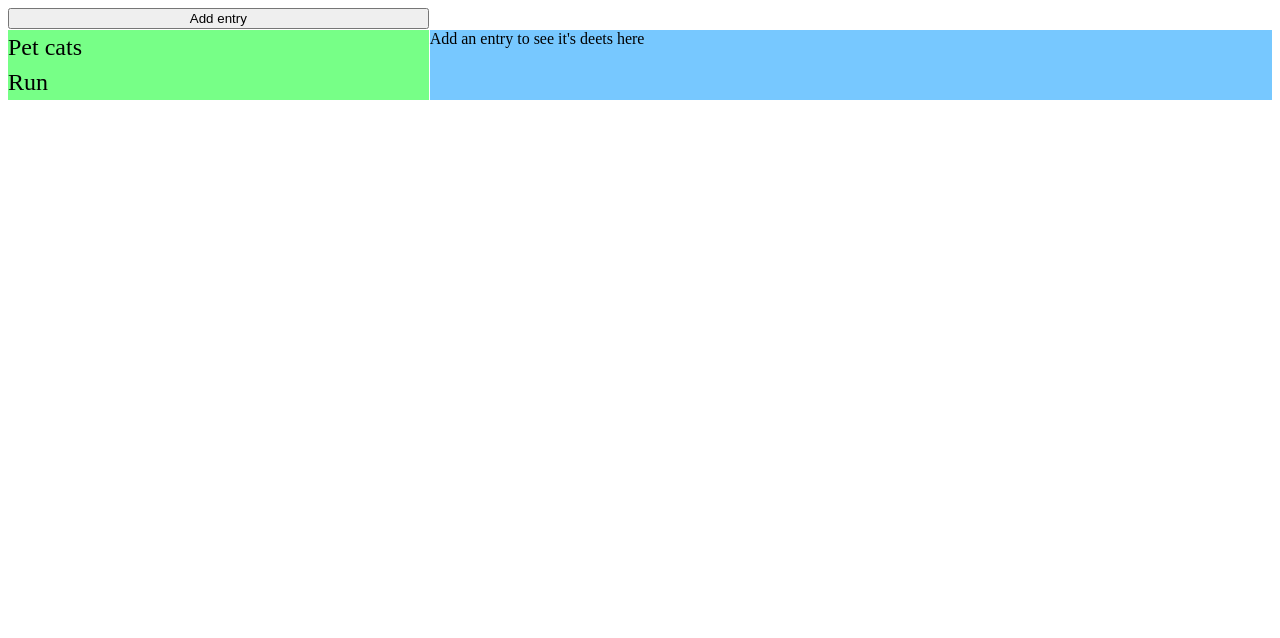
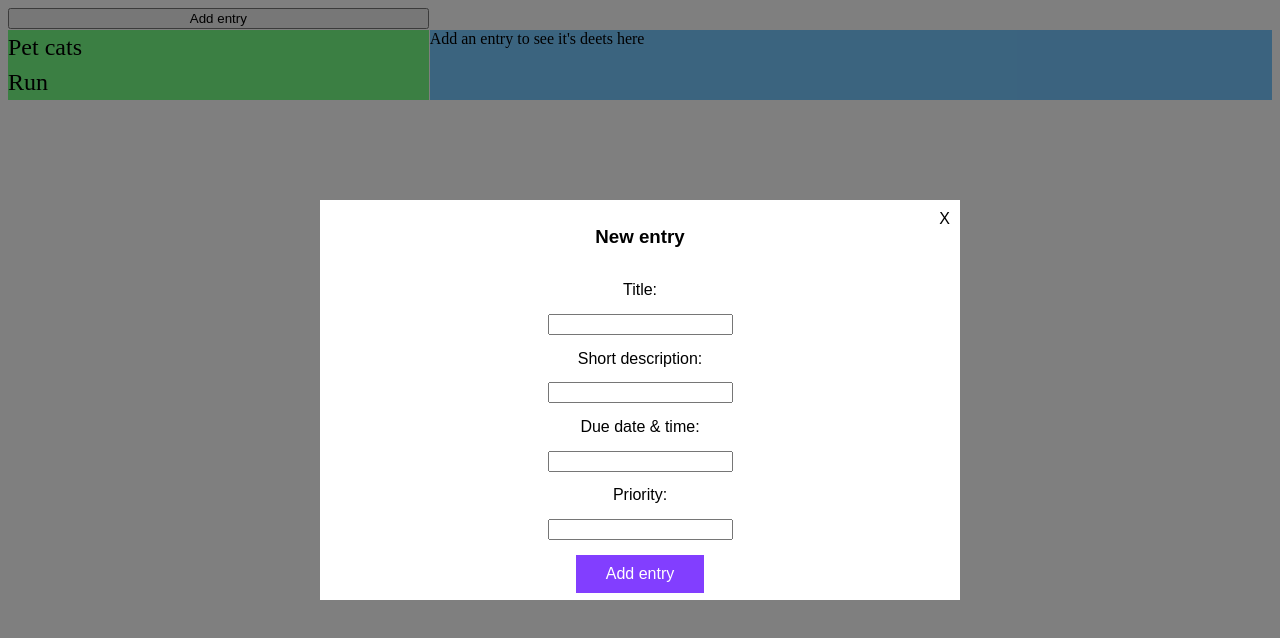
Before and after one commit to NickF0217/to-do, a website built with webpack: page dist/index.html in a window 1280 px wide. Both pictures are taken after a click on the button "Add entry". Built offline with nearby package versions, Linux system fonts and the light colour scheme.

Commit message:
Code to open and close modal imported and functional

```diff
--- a/src/index.js
+++ b/src/index.js
@@ -1,7 +1,14 @@
 import makeNewListing from "./add-listing";
+import {
+    addNewBtn,
+    modalClose,
+} from "./modal.js";
 
 const leftSide = document.querySelector('#left-side');
 const details = document.querySelector('#details');
+
+addNewBtn;
+modalClose;
 
 let mainList = [];
 
--- /dev/null
+++ b/src/modal.js
@@ -0,0 +1,17 @@
+const addNewBtn = document.querySelector('#add-new');
+const modalBg = document.querySelector('#modal-bg');
+const modalForm = document.querySelector('#modal');
+const modalClose = document.querySelector('#modal-close');
+
+addNewBtn.addEventListener('click', () => {
+    modalBg.classList.add('bg-active');
+});
+
+modalClose.addEventListener('click', () => {
+    modalBg.classList.remove('bg-active');
+})
+
+export {
+    addNewBtn,
+    modalClose,
+};
```
Also changed, not shown: dist/index.html, dist/main.js, dist/styles.css.
